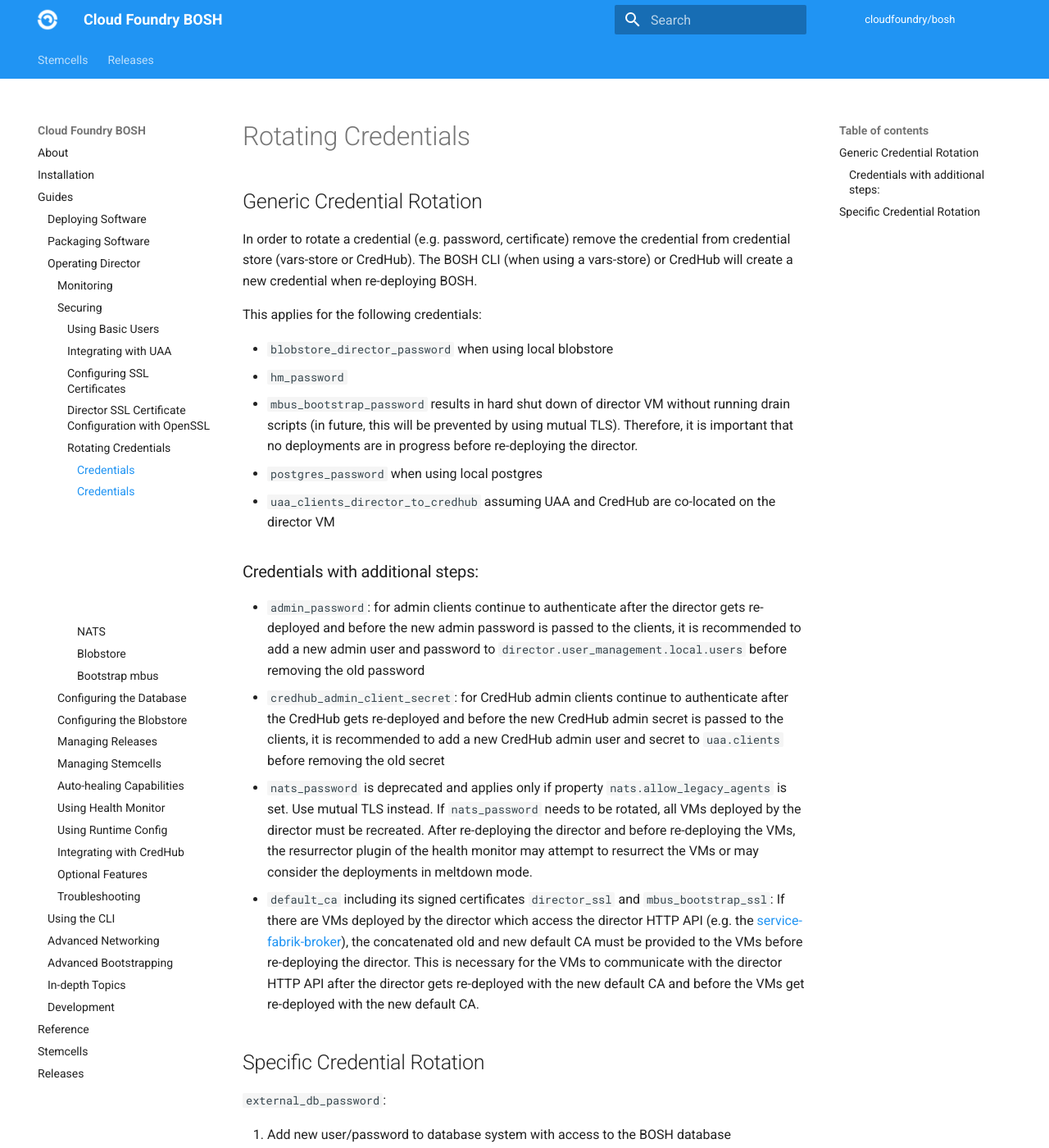
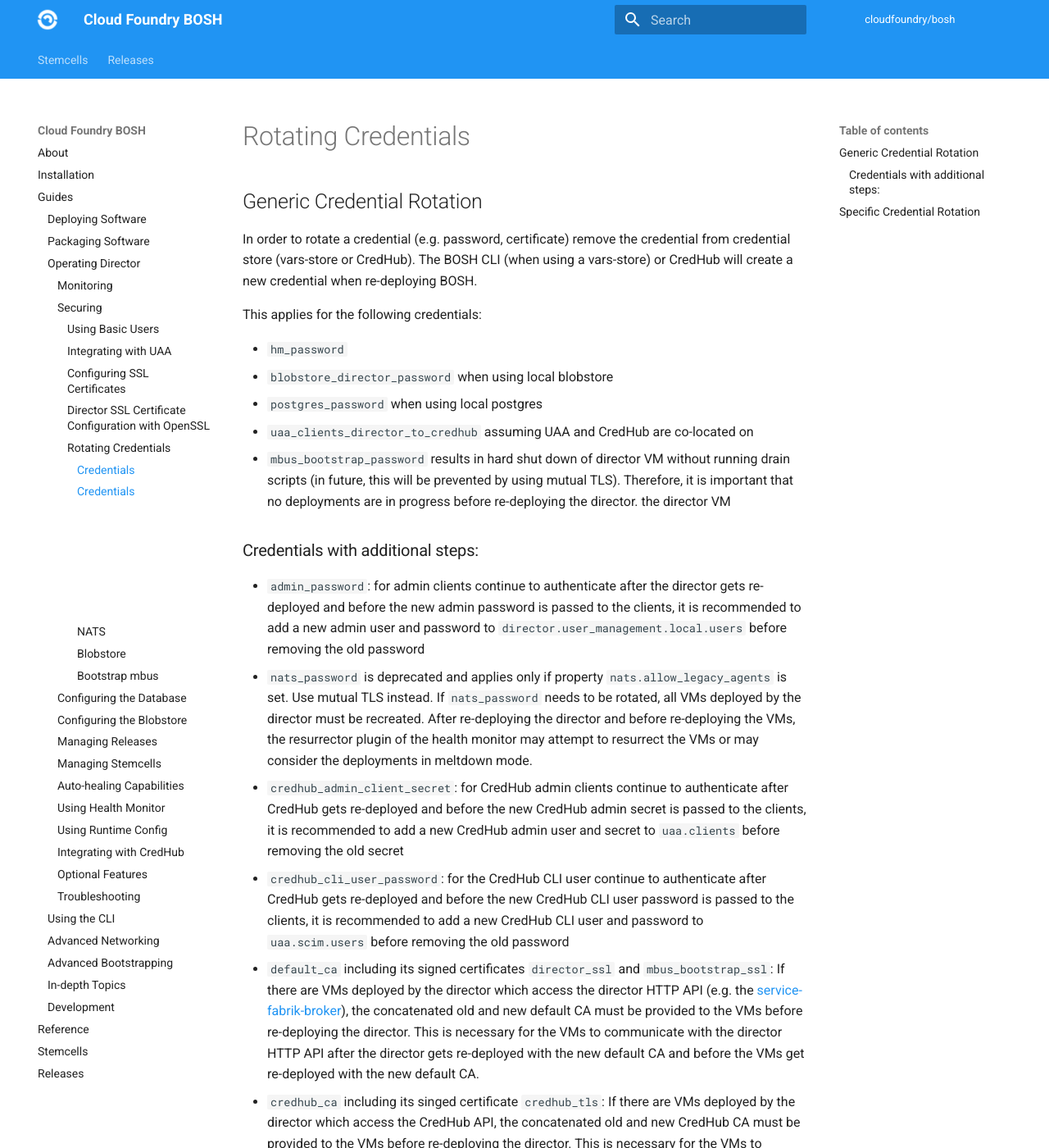
Before and after one commit to cloudfoundry/docs-bosh, an MkDocs documentation site: the page built from content/credential-rotation.md, in a window 1280 px wide and 1400 px high. Shown: the whole window at 82% size. Built offline with MkDocs 1.6.1 and Material for MkDocs 9.7.7, drawn with Linux system fonts in a browser that asks for light colours; old or Windows-style settings are respelled for this version of MkDocs; some of the changed text lies outside the part shown.

Commit message:
Add rotation doc for credhub_ca and credhub_cli_user_password
[#160988099](https://www.pivotaltracker.com/story/show/160988099)

Co-authored-by: Florian Nachtigall <florian.nachtigall@sap.com>

```diff
--- a/content/credential-rotation.md
+++ b/content/credential-rotation.md
@@ -9,14 +9,14 @@ when re-deploying BOSH.
 
 This applies for the following credentials:
 
+* `hm_password`
 * `blobstore_director_password` when using local blobstore
-* `hm_password`
+* `postgres_password` when using local postgres
+* `uaa_clients_director_to_credhub` assuming UAA and CredHub are co-located on
 * `mbus_bootstrap_password` results in hard shut down of director VM
   without running drain scripts (in future, this will be prevented by using
   mutual TLS). Therefore, it is important that no deployments are in progress
   before re-deploying the director.
-* `postgres_password` when using local postgres
-* `uaa_clients_director_to_credhub` assuming UAA and CredHub are co-located on
   the director VM
 
 ### Credentials with additional steps:
@@ -24,19 +24,27 @@ This applies for the following credentials:
 * `admin_password`: for admin clients continue to authenticate after
 the director gets re-deployed and before the new admin password is passed to the clients,
 it is recommended to add a new admin user and password to `director.user_management.local.users` before removing the old password
-* `credhub_admin_client_secret`: for CredHub admin clients continue to authenticate after
-the CredHub gets re-deployed and before the new CredHub admin secret is passed to the clients,
-it is recommended to add a new CredHub admin user and secret to `uaa.clients` before removing the old secret
 * `nats_password` is deprecated and applies only if property
 `nats.allow_legacy_agents` is set. Use mutual TLS instead. If `nats_password` needs to be rotated, all VMs deployed by the
 director must be recreated. After re-deploying the director and before
 re-deploying the VMs, the resurrector plugin of the health monitor may attempt
 to resurrect the VMs or may consider the deployments in meltdown mode.
+* `credhub_admin_client_secret`: for CredHub admin clients continue to authenticate after
+CredHub gets re-deployed and before the new CredHub admin secret is passed to the clients,
+it is recommended to add a new CredHub admin user and secret to `uaa.clients` before removing the old secret
+* `credhub_cli_user_password`: for the CredHub CLI user continue to authenticate after
+CredHub gets re-deployed and before the new CredHub CLI user password is passed to the clients,
+it is recommended to add a new CredHub CLI user and password to `uaa.scim.users` before removing the old password
 * `default_ca` including its signed certificates `director_ssl` and `mbus_bootstrap_ssl`:
 If there are VMs deployed by the director which access the director HTTP API (e.g. the [service-fabrik-broker](https://github.com/cloudfoundry-incubator/service-fabrik-broker)), the concatenated old and new default
 CA must be provided to the VMs before re-deploying the director. This is necessary for the VMs to communicate with the director HTTP API
 after the director gets re-deployed with the new default CA and
 before the VMs get re-deployed with the new default CA.
+* `credhub_ca` including its singed certificate `credhub_tls`:
+If there are VMs deployed by the director which access the CredHub API, the concatenated old and new CredHub
+CA must be provided to the VMs before re-deploying the director. This is necessary for the VMs to communicate with the CredHub API
+after the director gets re-deployed with the new CredHub CA and
+before the VMs get re-deployed with the new CredHub CA.
 
 ## Specific Credential Rotation
 
```
